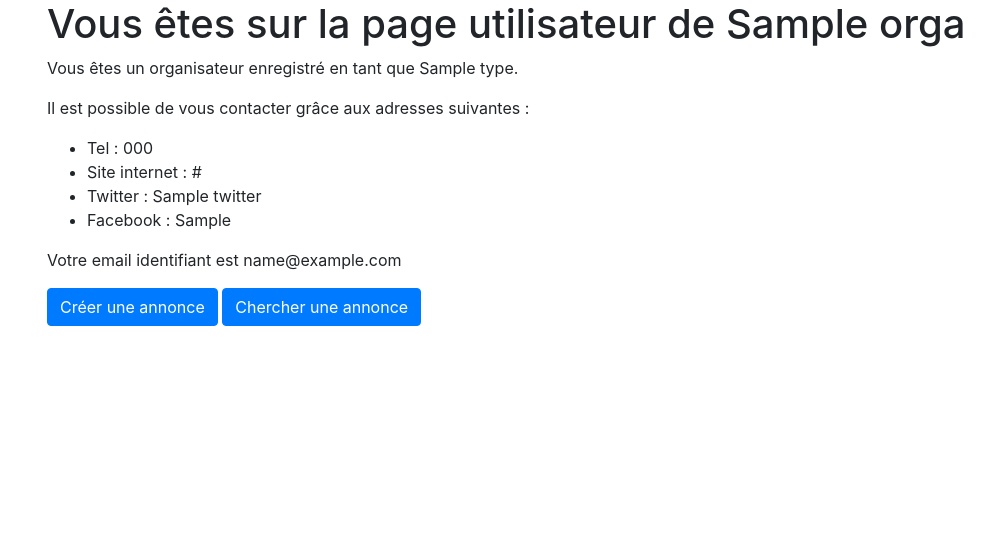
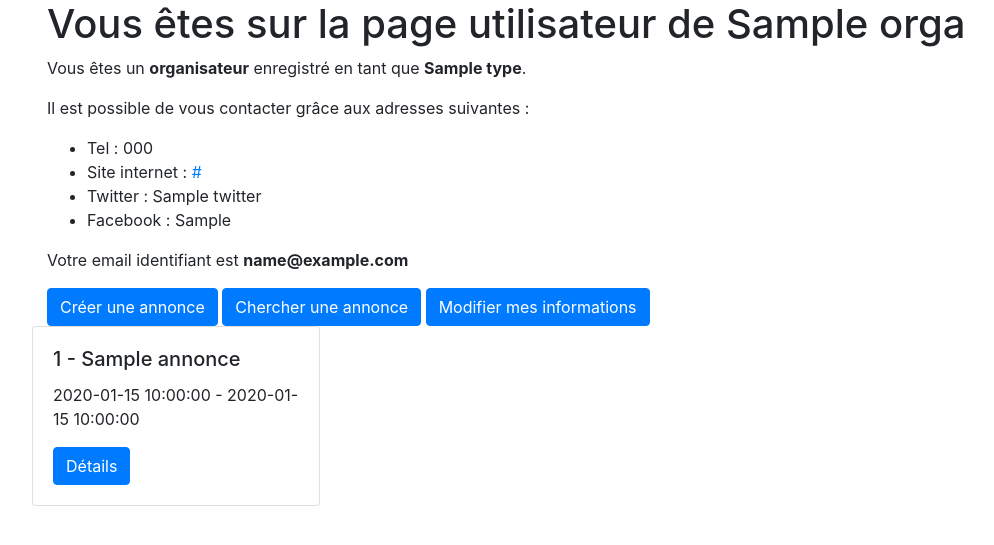
Before and after one commit to Archaros1/projet_music, a Symfony app: template templates/organisateur/orga_home.html.twig in a window 1280 px wide. Shown: the part 56-601 px from the top of the page, without its empty margins (38-1032 px from the left). Run offline with Twig, Linux system fonts and the light colour scheme; the template is opened without the code that fills it: most values are stand-ins (such as "Sample title", 1, 10 or a date in 2020); some libraries are stand-ins or nearby versions.

Commit message:
orga-home adaptative

```diff
--- a/src/DataFixtures/FakerFixtures.php
+++ b/src/DataFixtures/FakerFixtures.php
@@ -32,6 +32,7 @@ class FakerFixtures extends Fixture
 
     public function load(ObjectManager $manager)
     {
+        // FAKE ACCOUNTS LAMBDA
         $groupeType = new GroupeType();
         $groupeType->setName('groupe');
         $manager->persist($groupeType);
@@ -98,7 +99,7 @@ class FakerFixtures extends Fixture
 
         }
 
-        // test USER ORGA
+        // FAKE USER ORGA pour test
         $contact = new Contact();
         $contact->setPhone($this->faker->phoneNumber)
             ->setWebsite('https://www.google.com')
--- a/src/Entity/Avis.php
+++ b/src/Entity/Avis.php
@@ -17,13 +17,13 @@ class Avis
     private $id;
 
     /**
-     * @ORM\OneToOne(targetEntity="App\Entity\Groupe", inversedBy="avis", cascade={"persist", "remove"})
+     * @ORM\ManyToOne(targetEntity="App\Entity\Groupe", inversedBy="avis", cascade={"persist", "remove"})
      * @ORM\JoinColumn(nullable=false)
      */
     private $groupe;
 
     /**
-     * @ORM\OneToOne(targetEntity="App\Entity\Organisateur", inversedBy="avis", cascade={"persist", "remove"})
+     * @ORM\ManyToOne(targetEntity="App\Entity\Organisateur", inversedBy="avis", cascade={"persist", "remove"})
      * @ORM\JoinColumn(nullable=false)
      */
     private $organisateur;
--- a/src/Entity/Groupe.php
+++ b/src/Entity/Groupe.php
@@ -81,7 +81,7 @@ class Groupe
     private $type;
 
     /**
-     * @ORM\OneToOne(targetEntity="App\Entity\Avis", mappedBy="groupe", cascade={"persist", "remove"})
+     * @ORM\OneToMany(targetEntity="App\Entity\Avis", mappedBy="groupe", cascade={"persist", "remove"})
      */
     private $avis;
 
--- a/src/Entity/Organisateur.php
+++ b/src/Entity/Organisateur.php
@@ -30,7 +30,7 @@ class Organisateur
     private $contacts;
 
     /**
-     * @ORM\OneToMany(targetEntity="App\Entity\Annonce", mappedBy="organisateur")
+     * @ORM\OneToMany(targetEntity="App\Entity\Annonce", mappedBy="organisateur", cascade={"persist", "remove"})
      */
     private $annonces;
 
@@ -41,7 +41,7 @@ class Organisateur
     private $type;
 
     /**
-     * @ORM\OneToOne(targetEntity="App\Entity\Avis", mappedBy="organisateur", cascade={"persist", "remove"})
+     * @ORM\OneToMany(targetEntity="App\Entity\Avis", mappedBy="organisateur", cascade={"persist", "remove"})
      */
     private $avis;
 
--- a/templates/forms/form_orga.html.twig
+++ b/templates/forms/form_orga.html.twig
@@ -37,7 +37,7 @@
 				{{ form_row(contactForm.website, {'attr' : {placeholder : "Site web", 'class': ''}, 'label' : false}) }}
 			</div>
 			<div class="col">
-				{{ form_row(contactForm.twitter, {'attr' : {placeholder : "Twitter", 'class': ''}, 'label' : false}) }}
+				{{ form_row(contactForm.twitter, {'attr' : {placeholder : "Twitter", 'class': ''}, 'label' : '@'}) }}
 			</div>
 			<div class="col">
 				{{ form_row(contactForm.fb, {'attr' : {placeholder : "Facebook", 'class': ''}, 'label' : false}) }}
--- a/templates/organisateur/orga_home.html.twig
+++ b/templates/organisateur/orga_home.html.twig
@@ -2,22 +2,35 @@
 
 {% block body %}
     {# {{ dump(app.user) }} #}
-    <div class="container">
+<div class="container">
     <h1>Vous êtes sur la page utilisateur de {{orga.name}}</h1>
-    <p>Vous êtes un organisateur enregistré en tant que {{orga.type.name}}.</p>
+    <p>Vous êtes un <strong>organisateur</strong> enregistré en tant que <strong>{{orga.type.name}}</strong>.</p>
     <p>Il est possible de vous contacter grâce aux adresses suivantes :</p>
     <ul>
         <li>Tel : {{orga.contacts.phone}}</li>
-        <li>Site internet : {{orga.contacts.website}}</li>
+        <li>Site internet : <a href="{{orga.contacts.website}}" target="blank">{{orga.contacts.website}}</a></li>
         <li>Twitter : {{orga.contacts.twitter}}</li>
         <li>Facebook : {{orga.contacts.fb}}</li>
     </ul>
 
-    <p>Votre email identifiant est {{orga.account.email}}</p>
+    <p>Votre email identifiant est <strong>{{orga.account.email}}</strong></p>
+    <a href="{{ path('form_ann') }}" class="btn btn-primary">Créer une annonce</a>
+    <a href="#" class="btn btn-primary">Chercher une annonce</a>
+    <a href="#" class="btn btn-primary">Modifier mes informations</a>
 
-    <a href="#" class="btn btn-primary">Créer une annonce</a>
-    <a href="#" class="btn btn-primary">Chercher une annonce</a>
+    <div class="row">
+    {% for annonce in annonces %}
 
+        <div class="card" style="width: 18rem;">
+            <div class="card-body">
+                <h5 class="card-title">{{annonce.id}} - {{annonce.nom_event}}</h5>
+                <p class="card-text">{{annonce.date_begin}} - {{annonce.date_end}}</p>
+                <a href="#" class="btn btn-primary">Détails</a>
+            </div>
+        </div>
+
+    {% endfor %}
+    </div>
 </div>
 
 
```
Also changed, not shown: src/Controller/OrgaController.php (+13 -2 lines), src/Repository/AnnonceRepository.php (+12 -0 lines).
